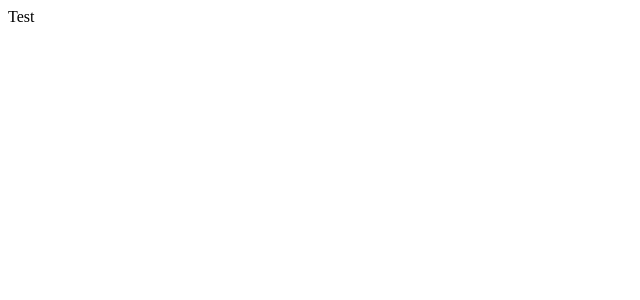
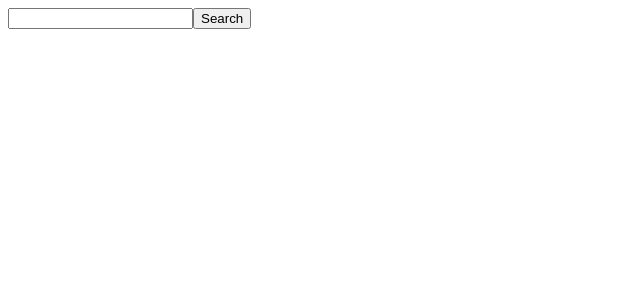
Before and after one commit to matbanasik/repository-search, a React (Create React App) app: page / in a window 1280 px wide. Shown: the top 300 px of the page, without its empty margins (0-640 px from the left). Built offline with nearby package versions, Linux system fonts and the light colour scheme.

Commit message:
Prepare structure for SearchBar component

```diff
--- a/public/index.html
+++ b/public/index.html
@@ -7,6 +7,7 @@
     <meta name="description" />
     <title>Github browser</title>
   </head>
+
   <body>
     <div id="root"></div>
   </body>
--- /dev/null
+++ b/src/components/App.js
@@ -0,0 +1,8 @@
+import React from 'react';
+import SearchBarContainer from './SearchBar/SearchBarContainer';
+
+const App = () => {
+    return <SearchBarContainer />;
+};
+
+export default App;
--- /dev/null
+++ b/src/components/SearchBar/SearchBar.js
@@ -0,0 +1,7 @@
+import React from 'react';
+
+const SearchBar = ({ children }) => {
+    return <div>{children}</div>;
+};
+
+export default SearchBar;
--- /dev/null
+++ b/src/components/SearchBar/SearchBarContainer.js
@@ -0,0 +1,15 @@
+import React from 'react';
+import SearchBar from './SearchBar';
+import SearchInputContainer from '../SearchInput/SearchInputContainer';
+import SearchButtonContainer from '../SearchButton/SearchButtonContainer';
+
+const SearchBarContainer = () => {
+    return (
+        <SearchBar>
+            <SearchInputContainer />
+            <SearchButtonContainer />
+        </SearchBar>
+    );
+};
+
+export default SearchBarContainer;
--- /dev/null
+++ b/src/components/SearchButton/SearchButton.js
@@ -0,0 +1,7 @@
+import React from 'react';
+
+const SearchButton = () => {
+    return <button type="button">Search</button>;
+};
+
+export default SearchButton;
--- /dev/null
+++ b/src/components/SearchButton/SearchButtonContainer.js
@@ -0,0 +1,8 @@
+import React from 'react';
+import SearchButton from './SearchButton';
+
+const SearchButtonContainer = () => {
+    return <SearchButton />;
+};
+
+export default SearchButtonContainer;
--- /dev/null
+++ b/src/components/SearchInput/SearchInput.js
@@ -0,0 +1,7 @@
+import React from 'react';
+
+const SearchInput = () => {
+    return <input />;
+};
+
+export default SearchInput;
--- /dev/null
+++ b/src/components/SearchInput/SearchInputContainer.js
@@ -0,0 +1,8 @@
+import React from 'react';
+import SearchInput from './SearchInput';
+
+const SearchInputContainer = () => {
+    return <SearchInput />;
+};
+
+export default SearchInputContainer;
--- a/src/index.js
+++ b/src/index.js
@@ -1,10 +1,11 @@
 import React from 'react';
 import ReactDOM from 'react-dom';
+import App from './components/App';
 import './styles/index.scss';
 
 ReactDOM.render(
     <React.StrictMode>
-        <div>Test</div>
+        <App />
     </React.StrictMode>,
     document.getElementById('root')
 );
```
